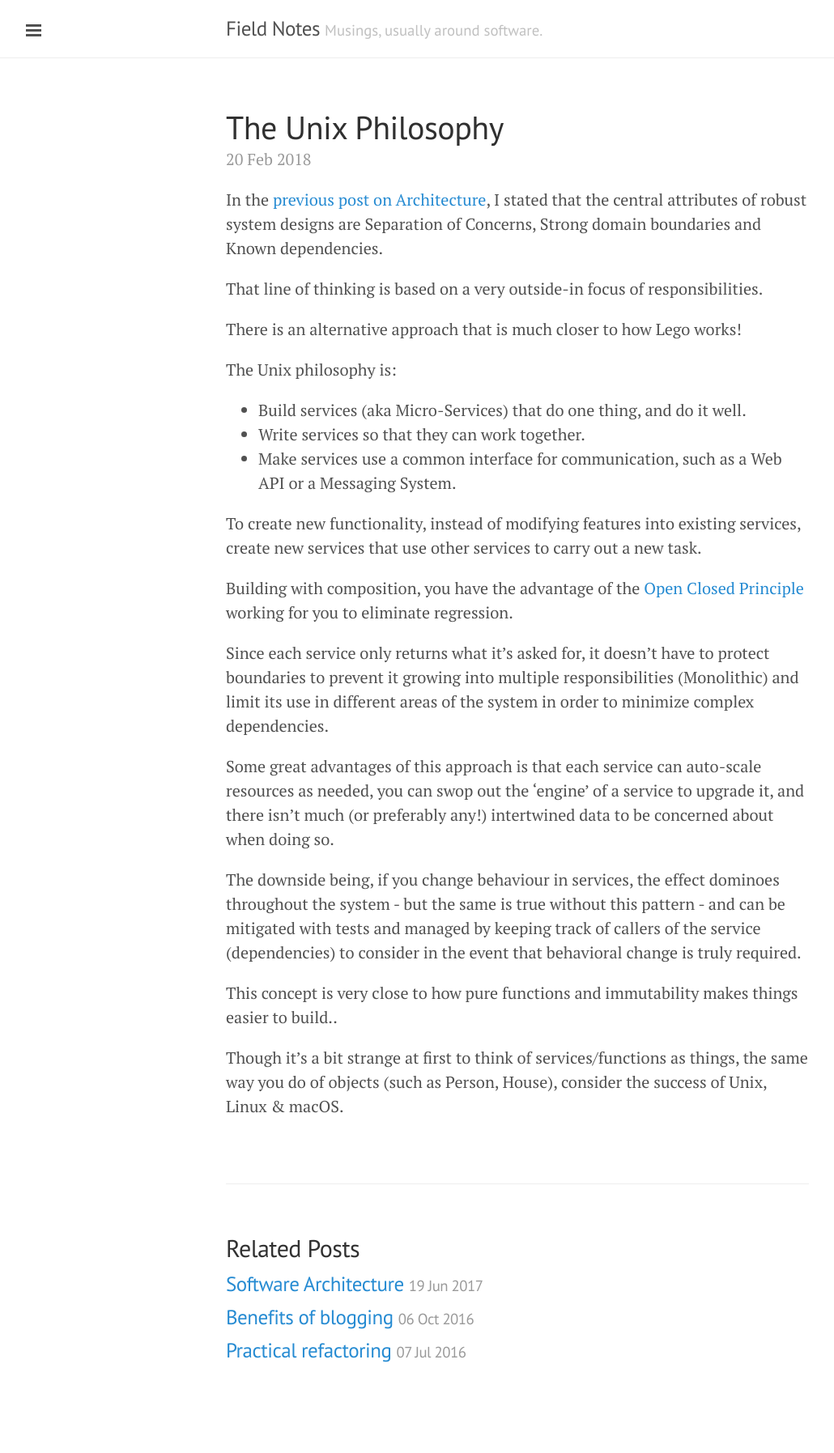
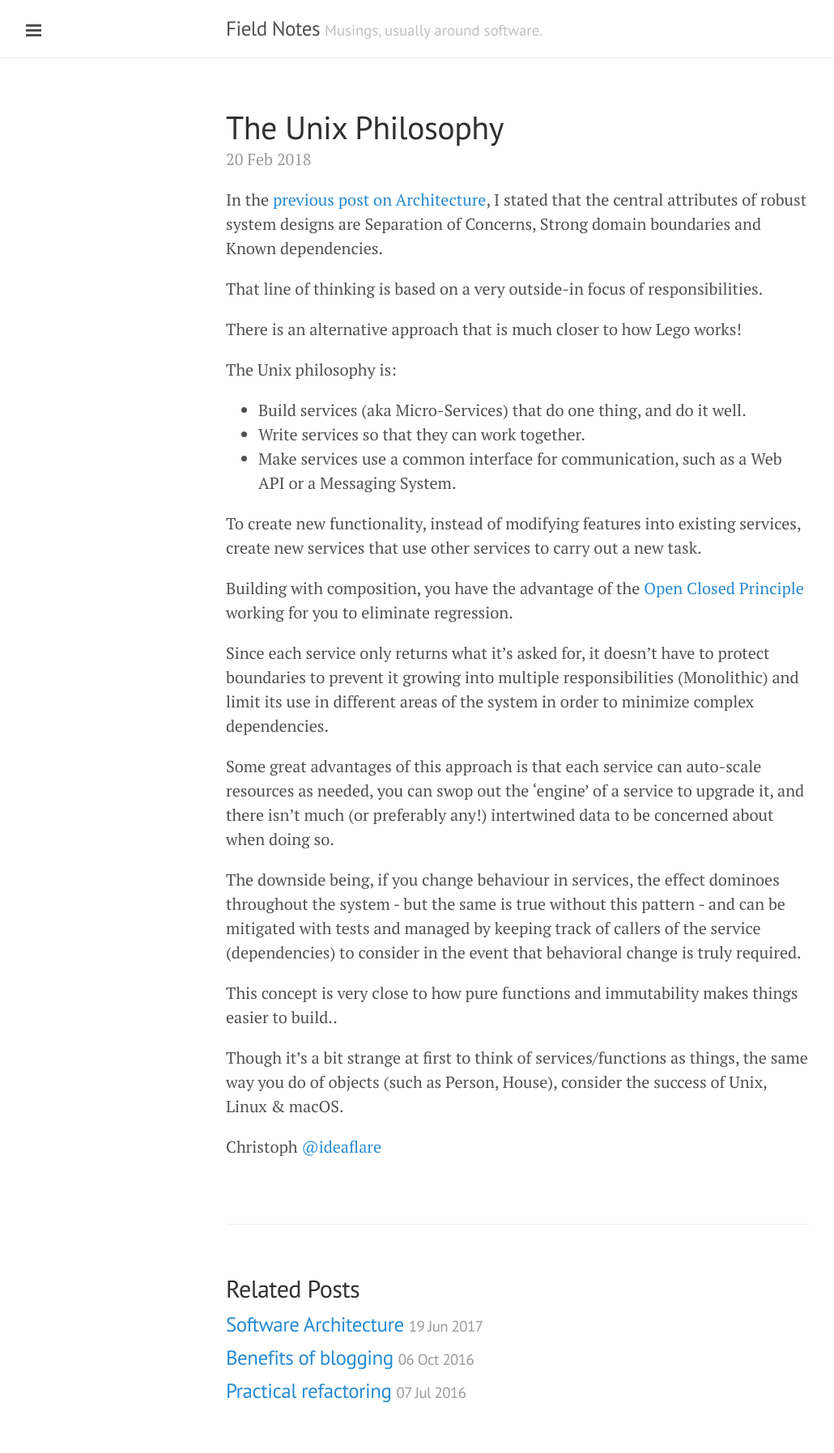
Before and after one commit to ideaflare/ideaflare.github.io, a Jekyll site: the page built from _posts/2018-02-20-unix.markdown, in a window 1280 px wide. Shown: the whole page at 81% size, without its empty margins (1-1031 px from the left). Built offline with Jekyll 4.4.1, drawn with Linux system fonts in a browser that asks for light colours; before the commit the page ends 1745 px from its top, so only the background shows below that.

Commit message:
Update 2018-02-20-unix.markdown

```diff
--- a/_posts/2018-02-20-unix.markdown
+++ b/_posts/2018-02-20-unix.markdown
@@ -30,3 +30,5 @@ The downside being, if you change behaviour in services, the effect dominoes thr
 This concept is very close to how pure functions and immutability makes things easier to build..
 
 Though it's a bit strange at first to think of services/functions as things, the same way you do of objects (such as Person, House), consider the success of Unix, Linux & macOS.
+
+Christoph [@ideaflare](https://twitter.com/ideaflare)
```
